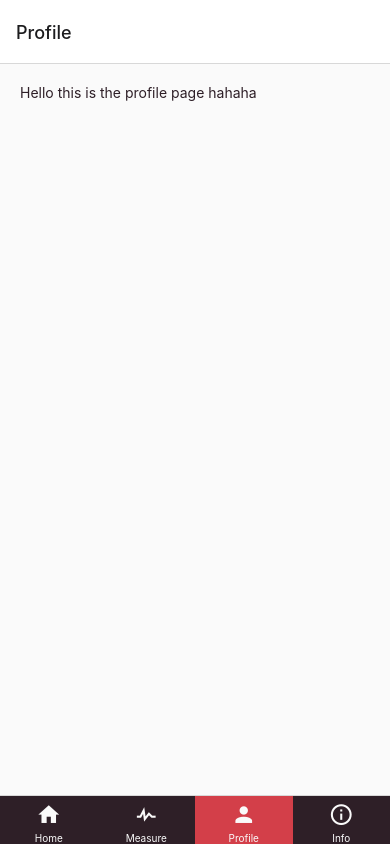
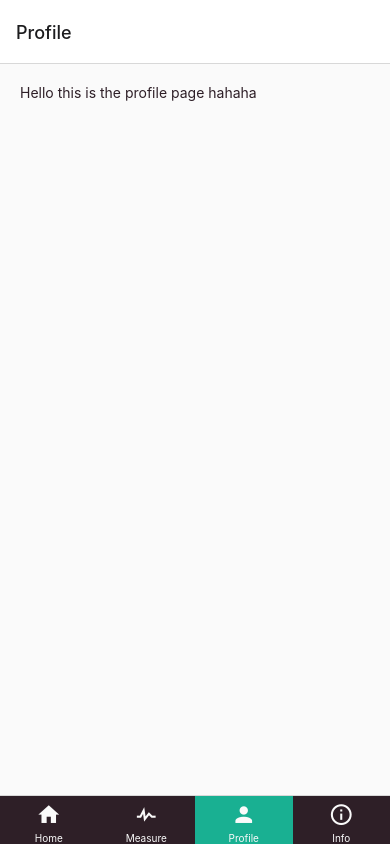
Before and after one commit to lehui123/Hearty, a React Native app: screen /Profile in a window 390 px wide. Built offline with nearby package versions, Linux system fonts and the light colour scheme.

Commit message:
Change colour scheme and add new icon image

```diff
--- a/components/Colour.js
+++ b/components/Colour.js
@@ -1,7 +1,10 @@
 export default{
     primary: "#fafafa",
-    secondary: "#feeeee",
+    secondary: "#e5f6df",
     tertiary: "#2e1f27",
-    brand: "#d33f49",
+    brand: "#19b092",
     placeholder: "#854d27",
 }
+  //secondary: "#feeeee",
+  // brand: "#d33f49",
+ //brand: "#8fbaab",
```
